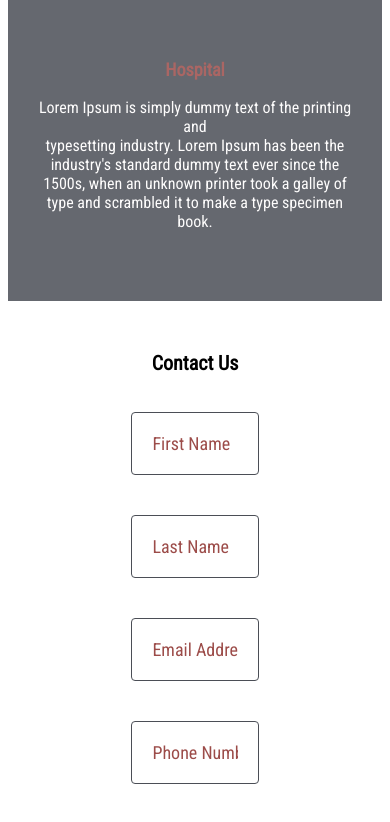
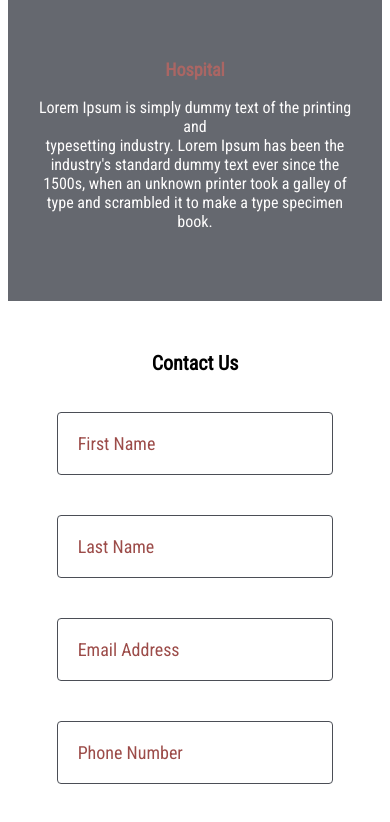
Before and after one commit to AMSpears/above-all-security, a React (Create React App) app: page / in a window 390 px wide. Shown: the part 1914-2736 px from the top of the page. Built offline with nearby package versions, Linux system fonts and the light colour scheme.

Commit message:
correct form responsiveness to mobile and web

```diff
--- a/src/components/ContactForm/ContactForm.css
+++ b/src/components/ContactForm/ContactForm.css
@@ -10,6 +10,7 @@
     margin-top: 20px;
     margin-bottom: 20px;
     padding: 20px;
+
 }
 textarea {
     height: 150px;
@@ -39,21 +40,24 @@
 }
 
 /* reponsiveness to other devices */
-@media only screen and (max-width: 71024px) {
-    input,
-    textarea {
+@media only screen and (max-width: 1024px) {
+    input[placeholder],
+    textarea[placeholder],
+    input[type=submit] {
         width: 64%;
     }
 }
 @media only screen and (max-width: 768px) {
-    input,
-    textarea {
+    input[placeholder],
+    textarea[placeholder],
+    input[type=submit] {
         width: 64%;
     }
 }
 @media only screen and (max-width: 414px) {
-    input,
-    textarea {
+    input[placeholder],
+    textarea[placeholder],
+    input[type=submit] {
         width: 74%;
         font-size:18px;
     }
@@ -68,8 +72,9 @@
 }
 
 @media only screen and (max-width: 375px) {
-    input,
-    textarea {
+    input[placeholder],
+    textarea[placeholder],
+    input[type=submit] {
        width: 74%;
        font-size: 16px;
    }
@@ -84,8 +89,9 @@
 }
 
 @media only screen and (max-width: 320px) {
-    input,
-    textarea {
+    input[placeholder],
+    textarea[placeholder],
+    input[type=submit] {
        width: 74%;
        font-size: 16px;
    }
```
